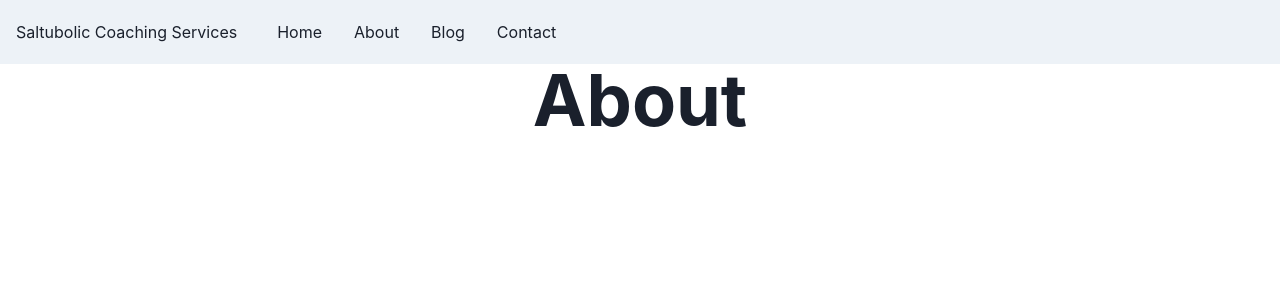
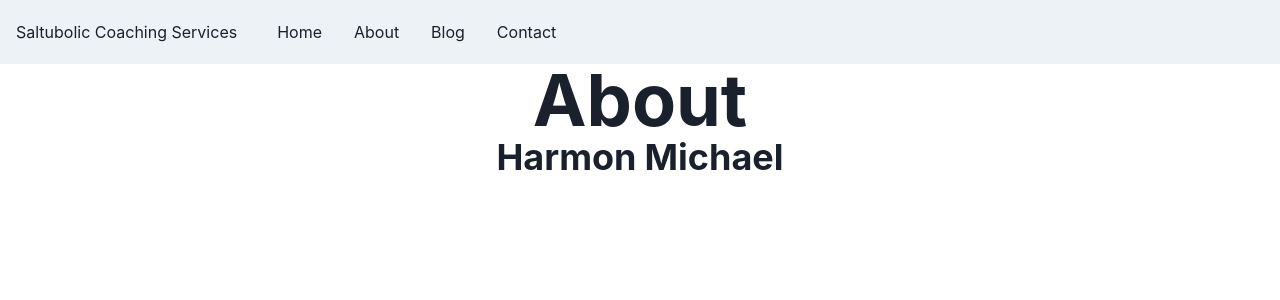
Before and after one commit to harmonbhasin/typescriptWebsiteStartup, a Next.js app: page /about in a window 1280 px wide. Shown: the top 300 px of the page. Built offline with nearby package versions, Linux system fonts and the light colour scheme.

Commit message:
Added my name and michaels to the about page

```diff
--- a/pages/about.tsx
+++ b/pages/about.tsx
@@ -7,12 +7,17 @@ import {
   Heading,
   Flex,
   Container,
+  HStack,
 } from '@chakra-ui/react'
 
 const About: NextPage = () => (
   <Box>
     <Container maxW={'4xl'} centerContent>
       <Heading size={'4xl'}>About</Heading>
+      <HStack>
+        <Heading>Harmon</Heading>
+        <Heading>Michael</Heading>
+      </HStack>
       <Box height={'1000px'}></Box>
     </Container>
   </Box>
```
